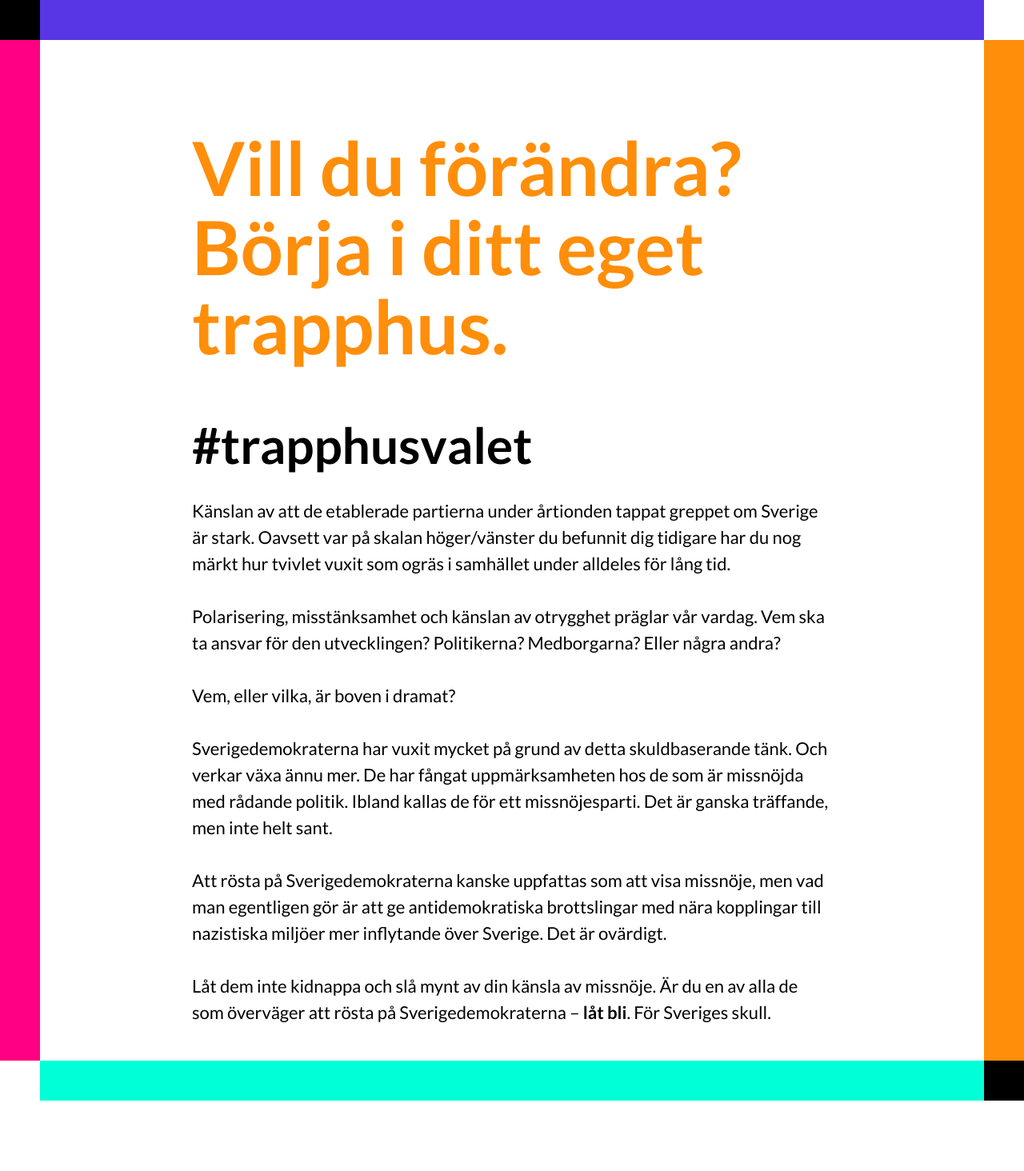
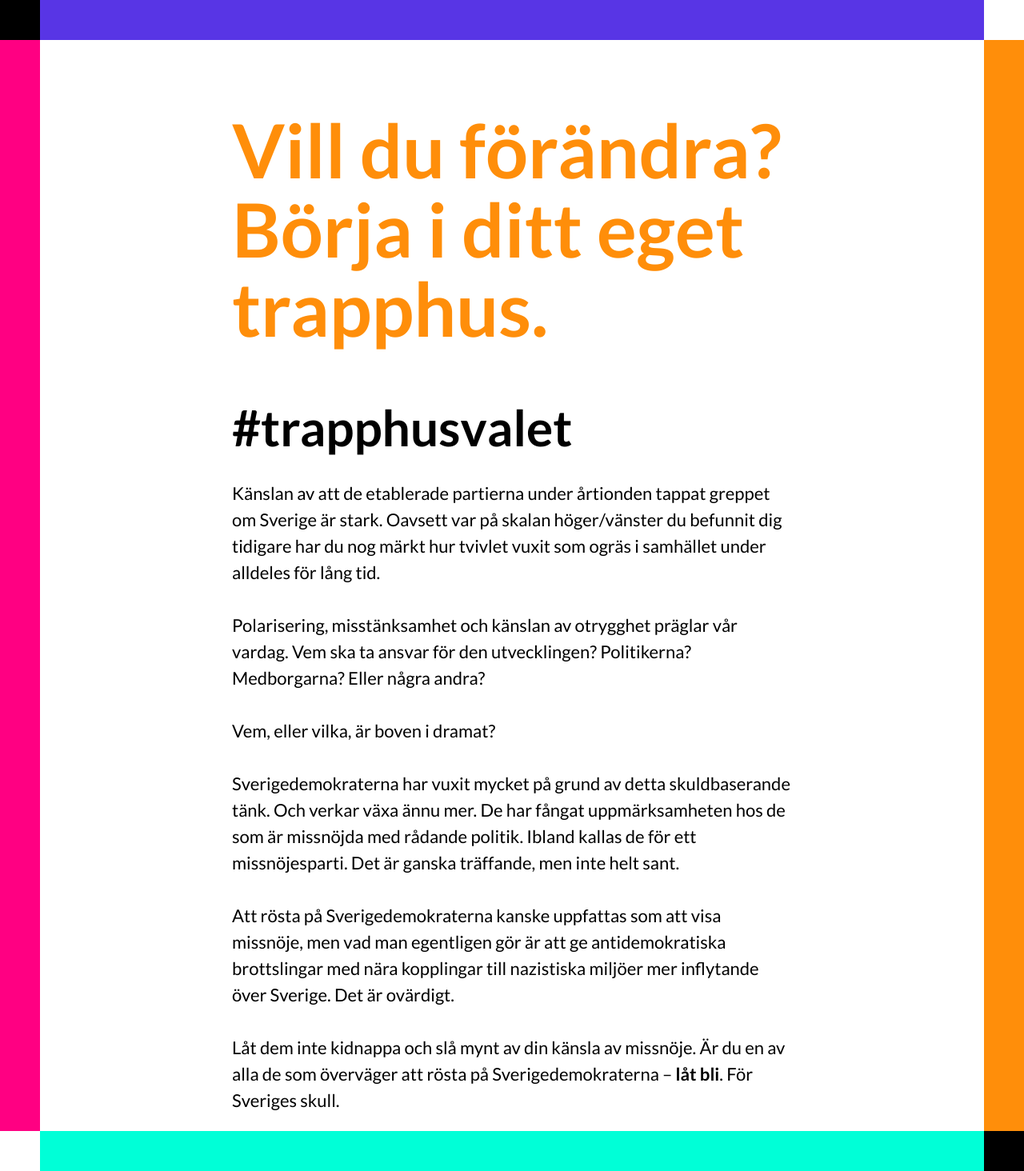
Before and after one commit to vikedv/trapphusvalet, a Next.js app: page / in a window 1280 px wide. Shown: the whole page at 80% size. Before the commit the page ends 1376 px from the top, so only its background shows below. Built offline with nearby package versions, Linux system fonts and the light colour scheme.

Commit message:
Simpler layout

```diff
--- a/components/Layout.js
+++ b/components/Layout.js
@@ -9,7 +9,9 @@
     <Head>
       <title>{title}</title>
       <meta charSet="utf-8" />
-      <meta name="viewport" content="initial-scale=1.0, width=device-width" />
+
+      <meta httpEquiv="X-UA-Compatible" content="IE=edge" />
+      <meta name="viewport" content="width=device-width, initial-scale=1.0" />
 
       <meta property="og:site_name" content="Trapphusvalet" />
       <meta property="og:title" content={title} />
@@ -32,23 +34,31 @@
         rel="stylesheet"
       />
     </Head>
-    <div className="black" />
-    <div className="purple" />
-    <div className="white" />
-    <div className="pink" />
-    <main>
-      <div>{children}</div>
-    </main>
-    <div className="orange" />
-    <div className="white" />
-    <div className="turquoise" />
-    <div className="black" />
+    <table>
+      <tr>
+        <td className="black sized" />
+        <td className="purple" />
+        <td className="white sized" />
+      </tr>
+      <tr>
+        <td className="pink sized" />
+        <td>
+          <main>
+            <div>{children}</div>
+          </main>
+        </td>
+        <td className="orange sized" />
+      </tr>
+      <tr>
+        <td className="white sized" />
+        <td className="turquoise" />
+        <td className="black sized" />
+      </tr>
+    </table>
     <style jsx>{`
-      .container {
-        min-height: 100vh;
-        display: grid;
-        grid-template-columns: 50px auto 50px;
-        grid-template-rows: 50px auto 50px;
+      .sized {
+        height: 50px;
+        width: 50px;
       }
       .black {
         background-color: black;
@@ -75,11 +85,10 @@
         background-color: black;
       }
       main {
-        padding: 2em 1em;
-        display: flex;
+        padding: 1em;
       }
       main > div {
-        max-width: 800px;
+        max-width: 700px;
         margin: 0 auto;
       }
     `}</style>
@@ -88,14 +97,18 @@
         margin: 0;
         padding: 0;
       }
-
       /*! Typebase.less v0.1.0 | MIT License */
       /* Setup */
       html {
         /* Change default typefaces here */
         font-family: 'Lato', sans-serif;
-        font-size: 137.5%;
+        font-size: 100%;
         -webkit-font-smoothing: antialiased;
+      }
+      @media (min-width: 600px) {
+        html {
+          font-size: 137.5%;
+        }
       }
       /* Copy & Lists */
       p {
@@ -162,7 +175,7 @@
       }
       /* Tables */
       table {
-        margin-top: 1.5rem;
+        width: 100%;
         border-spacing: 0px;
         border-collapse: collapse;
       }
```
